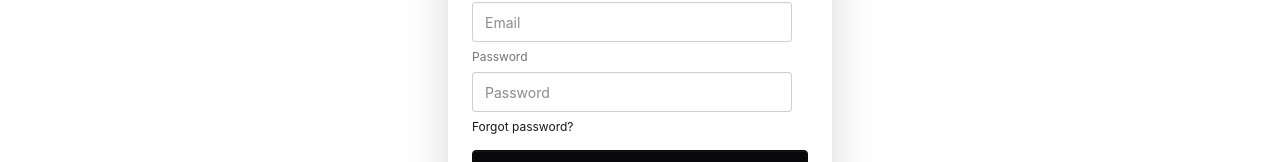
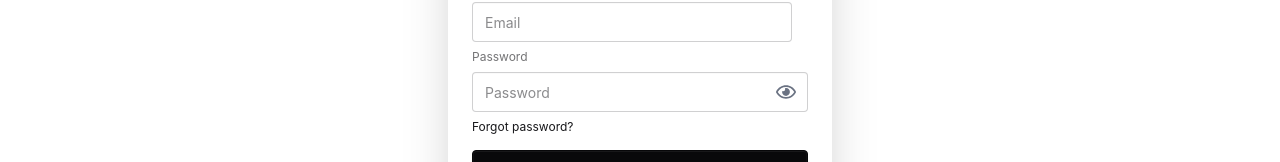
Before and after one commit to asifforizy/Warm-Paws, a React (Vite) app: page /login in a window 1280 px wide. Shown: the part 328-490 px from the top of the page. Built offline with nearby package versions, Linux system fonts and the light colour scheme; no server answers.

Commit message:
password eye icon added

```diff
--- a/src/Pages/Login.jsx
+++ b/src/Pages/Login.jsx
@@ -1,6 +1,7 @@
 import React, { useContext, useState } from 'react';
 import { Link, useLocation, useNavigate } from 'react-router';
 import { AuthContext } from '../Provider/AuthProvider';
+import { FaRegEye, FaRegEyeSlash } from 'react-icons/fa';
 
 
 
@@ -8,6 +9,7 @@ import { AuthContext } from '../Provider/AuthProvider';
 const Login = () => {
 
     const [error, setError] = useState("")
+    const [showPassword, setShowPassword] = useState(false)
 
     const { signIn, signInWithGoogle } = useContext(AuthContext);
     const location = useLocation();
@@ -63,10 +65,25 @@ const Login = () => {
                             <label className="label">Email</label>
                             <input name='email' type="email" className="input" placeholder="Email" required />
 
-                            {/* pass  */}
+                            {/* Password */}
                             <label className="label">Password</label>
-                            <input name='pass' type="password" className="input" placeholder="Password" required />
-                            {error && <p className='text-red-500 text-sm'>{error}</p>}
+                            <div className="relative">
+                                <input
+                                    name='pass'
+                                    type={showPassword ? "text" : "password"}
+                                    className="input w-full pr-10"
+                                    placeholder="Password"
+                                    required
+                                />
+                                <button
+                                    type="button"
+                                    onClick={() => setShowPassword(prev => !prev)}
+                                    className="absolute inset-y-0 right-3 flex items-center text-gray-500 hover:text-gray-700"
+                                    aria-label={showPassword ? "Hide password" : "Show password"}
+                                >
+                                    {showPassword ? (<FaRegEyeSlash className="text-xl" />) : (<FaRegEye className="text-xl" />)}
+                                </button>
+                            </div>
 
 
                             <div><a className="link link-hover">Forgot password?</a></div>
--- a/src/Pages/SignUp.jsx
+++ b/src/Pages/SignUp.jsx
@@ -1,11 +1,13 @@
 import React, { use, useState } from 'react';
 import { Link, useNavigate } from 'react-router';
 import { AuthContext } from '../Provider/AuthProvider';
+import { FaRegEye, FaRegEyeSlash } from 'react-icons/fa';
 
 const SignUp = () => {
 
     const [nameError, setNameError] = useState("")
     const { createUser, setUser, updateUser } = use(AuthContext);
+    const [showPassword, setShowPassword] = useState(false)
 
     const navigate = useNavigate();
 
@@ -75,9 +77,25 @@ const SignUp = () => {
                             <label className="label">Email</label>
                             <input name='email' type="email" className="input" placeholder="Email" required />
 
-                            {/* pass  */}
+                            {/* Password */}
                             <label className="label">Password</label>
-                            <input name='password' type="password" className="input" placeholder="Password" required />
+                            <div className="relative">
+                                <input
+                                    name='password'
+                                    type={showPassword ? "text" : "password"}
+                                    className="input w-full pr-10"
+                                    placeholder="Password"
+                                    required
+                                />
+                                <button
+                                    type="button"
+                                    onClick={() => setShowPassword(prev => !prev)}
+                                    className="absolute inset-y-0 right-3 flex items-center text-gray-500 hover:text-gray-700"
+                                    aria-label={showPassword ? "Hide password" : "Show password"}
+                                >
+                                    {showPassword ? (<FaRegEyeSlash className="text-xl" />) : (<FaRegEye className="text-xl" />)}
+                                </button>
+                            </div>
 
 
                             <button type='submit' className="btn btn-neutral my-2">Register</button>
```
